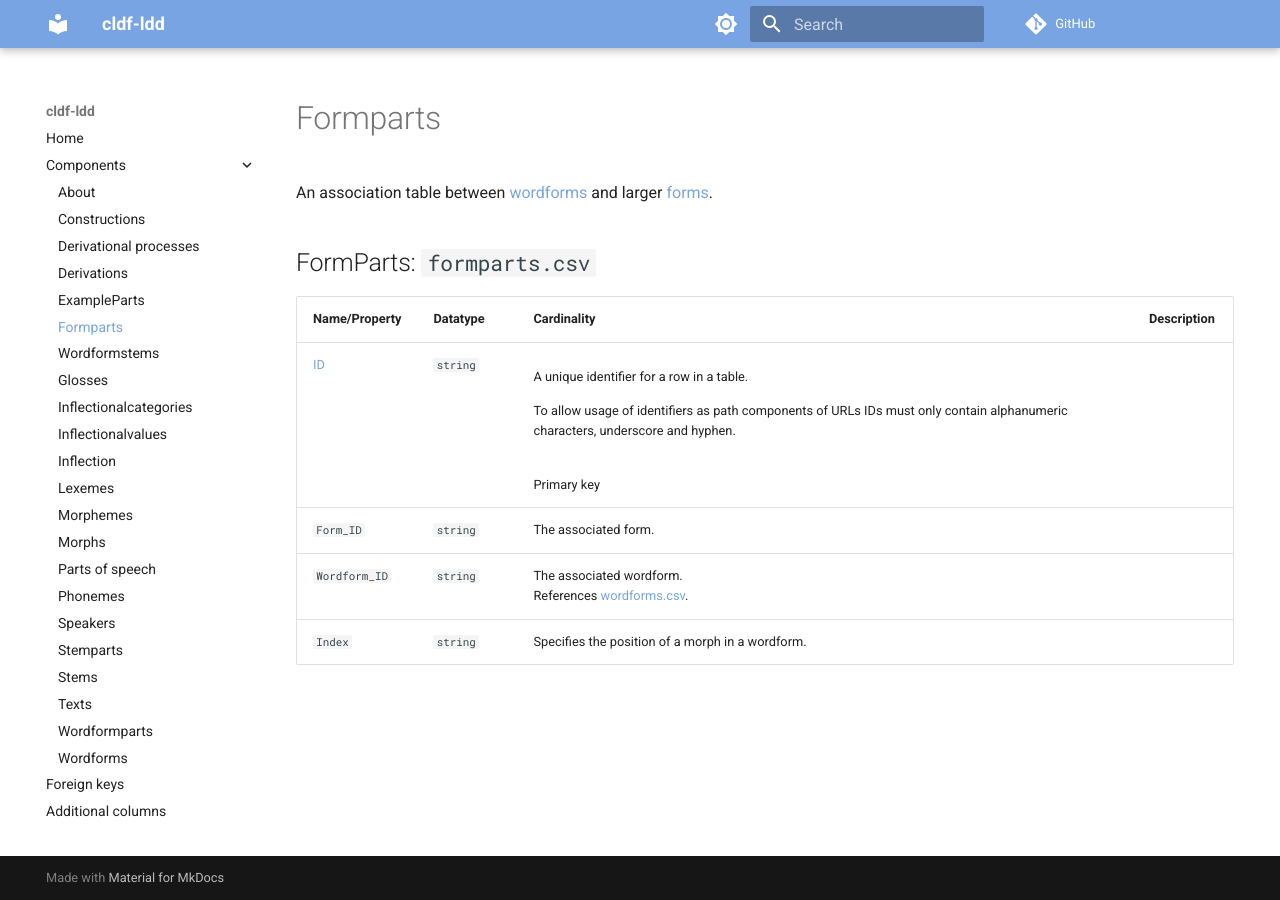
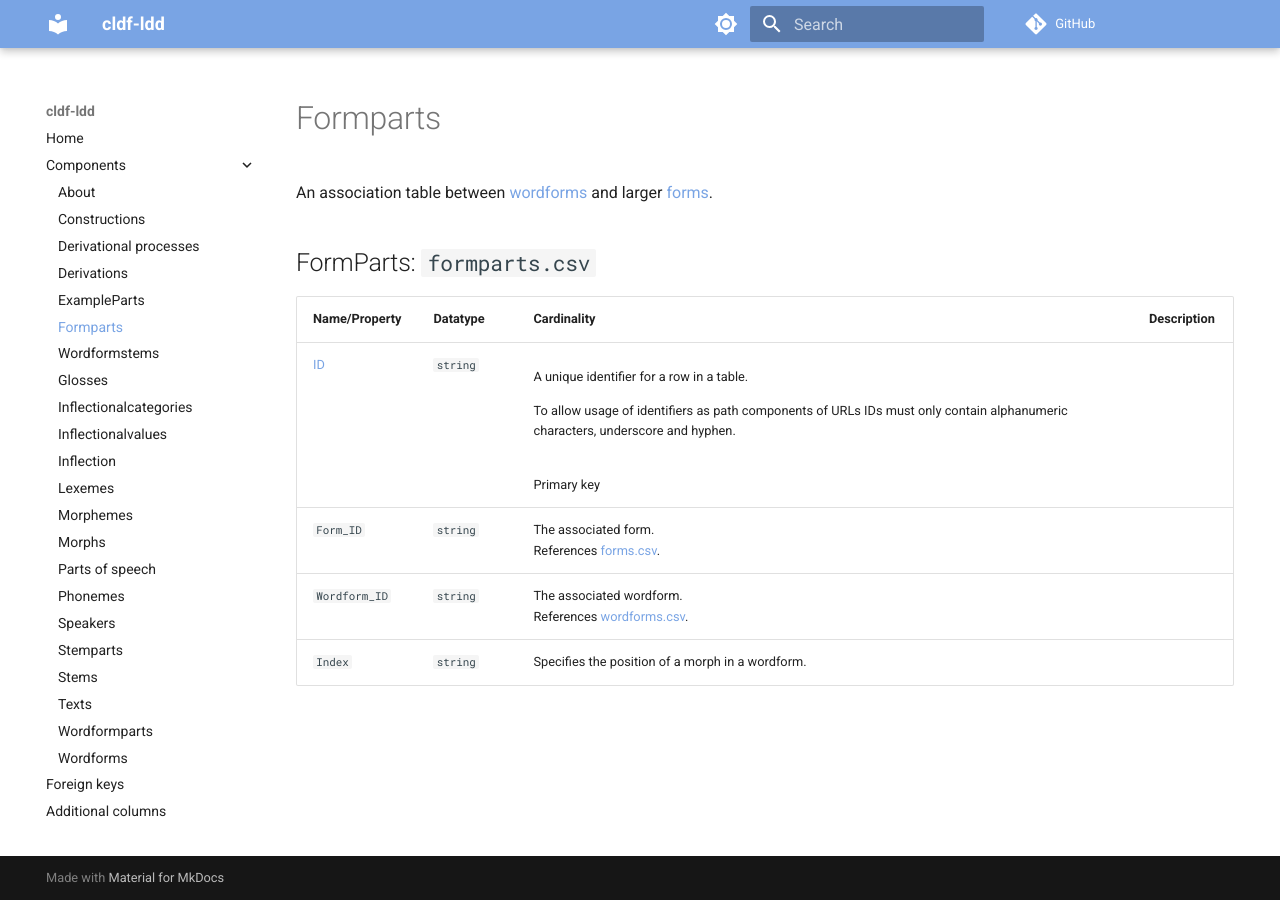
Before and after one commit to fmatter/cldf-ldd, an MkDocs documentation site: the page built from docs/components/formparts.md, in a window 1280 px wide. Built offline with MkDocs 1.6.1 and Material for MkDocs 9.7.7, drawn with Linux system fonts in a browser that asks for light colours; comment, search, counter and statistics services are not loaded; the version menu is left out.

Commit message:
preparing for release

```diff
--- a/docs/components/formparts.md
+++ b/docs/components/formparts.md
@@ -10,6 +10,6 @@ An association table between [wordforms](../wordforms) and larger [forms](https:
 Name/Property | Datatype | Cardinality | Description
  --- | --- | --- | ---
 [ID](http://cldf.clld.org/v1.0/terms.rdf#id) | `string` | <div>             <p>A unique identifier for a row in a table.</p>             <p>                 To allow usage of identifiers as path components of URLs                 IDs must only contain alphanumeric characters, underscore and hyphen.             </p>         </div>         <br>Primary key
-`Form_ID` | `string` | The associated form.
+`Form_ID` | `string` | The associated form.<br>References [forms.csv](forms.md).
 `Wordform_ID` | `string` | The associated wordform.<br>References [wordforms.csv](wordforms.md).
 `Index` | `string` | Specifies the position of a morph in a wordform.
```
Also changed, not shown: docs/foreignkeys.csv (+5 -4 lines).
